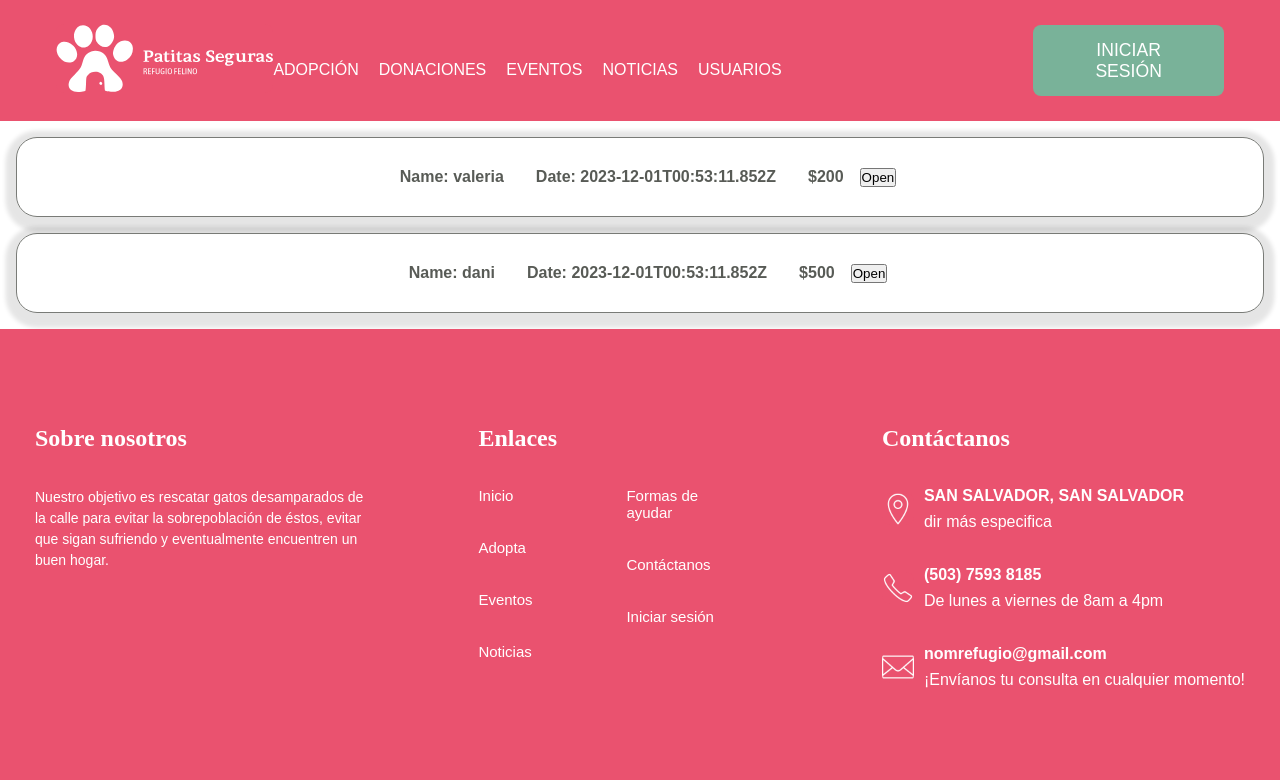
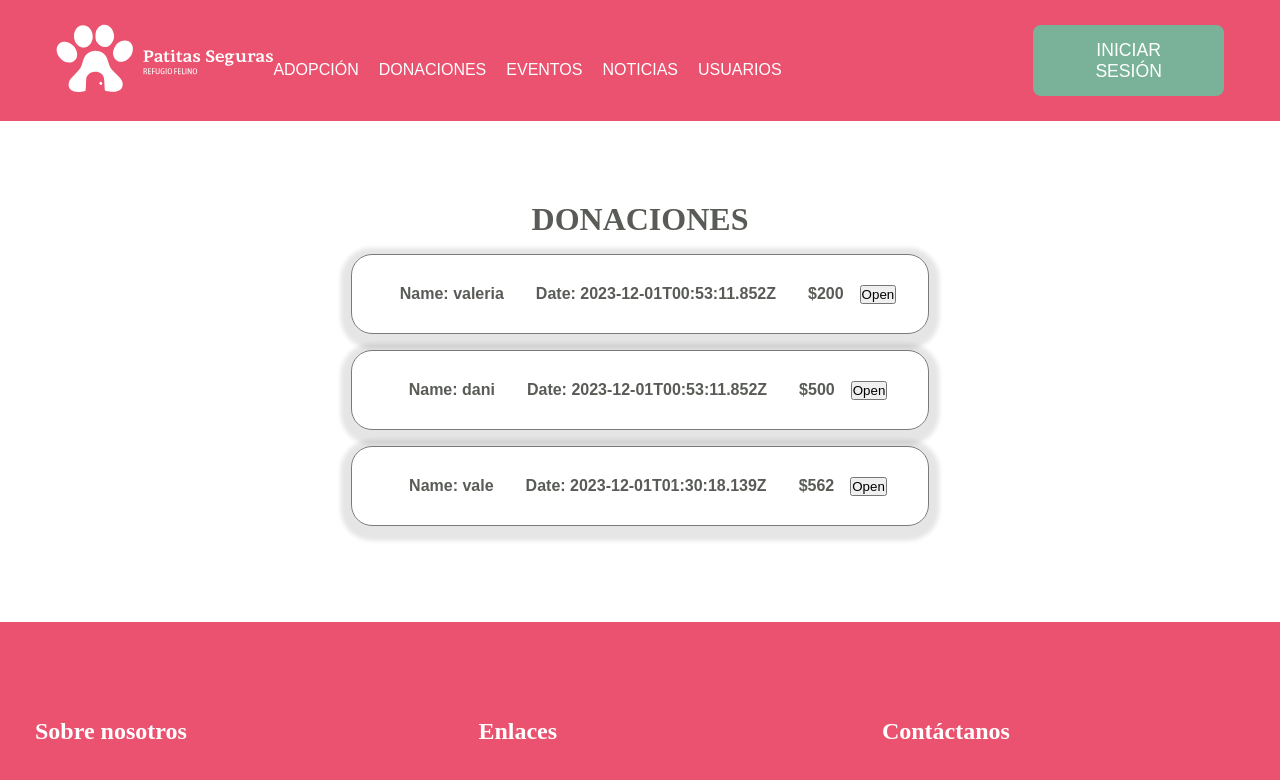
Before and after one commit to valeor0224/Proyecto-web, a React (Vite) app in the folder proyecto-equipo-13-sec-01-powerpuffs-client/: page /VerDonaciones in a window 1280 px wide. Shown: the top 780 px of the page. Built offline with nearby package versions, Linux system fonts and the light colour scheme; a web font is replaced by a local one.

Commit message:
Donaciones page everything works

```diff
--- a/proyecto-equipo-13-sec-01-powerpuffs-client/src/components/FormaPago/Tarjeta.jsx
+++ b/proyecto-equipo-13-sec-01-powerpuffs-client/src/components/FormaPago/Tarjeta.jsx
@@ -28,6 +28,7 @@ function Tarjeta({ onClose }) {
     };
 
 
+// In Tarjeta.jsx
 const handleCancel = () => {
     setCardName('');
     setCardNumber('');
@@ -35,8 +36,10 @@ function Tarjeta({ onClose }) {
     setCvv('');
     setAmount('');
 
-        onClose(); // Close the popup when cancel is clicked
+    // Pass default values or empty values to onClose
+    onClose(0, new Date()); // You can adjust the default values as needed
 };
+
 
     return (
         <div className='tarjeta-popup'>
--- a/proyecto-equipo-13-sec-01-powerpuffs-client/src/components/FormaPago/Transferencia.jsx
+++ b/proyecto-equipo-13-sec-01-powerpuffs-client/src/components/FormaPago/Transferencia.jsx
@@ -24,15 +24,18 @@ function Transferencia({ onClose }) {
         onClose(amount, new Date());
     };
 
+    // In Tarjeta.jsx
     const handleCancel = () => {
-        setRecipient('');
+        setCardName('');
+        setCardNumber('');
+        setExpiryDate('');
+        setCvv('');
         setAmount('');
-        setBanco('');
-        setCuenta('');
-        setCorreo('');
 
-        onClose(); // Close the popup when cancel is clicked
+        // Pass default values or empty values to onClose
+        onClose(0, new Date()); // You can adjust the default values as needed
     };
+
 
     return (
         <div className="transferencia-popup">
--- a/proyecto-equipo-13-sec-01-powerpuffs-client/src/components/cards/DonacionesAdminCard/DonacionesAdminCard.css
+++ b/proyecto-equipo-13-sec-01-powerpuffs-client/src/components/cards/DonacionesAdminCard/DonacionesAdminCard.css
@@ -0,0 +1,26 @@
+.Donaciones-AdminCard{
+    display: flex;
+    flex-direction: row;
+}
+
+.DonacionAdmin-Card{
+    display: flex;
+    flex-direction: row;
+    border-radius: 21.029px;
+    border: 0.526px solid rgba(88, 91, 86, 0.80);
+    box-shadow: 0px 4.20584px 4.20584px 10.5146px rgba(0, 0, 0, 0.10);
+    height: 80px;
+    min-width: 500px;
+    align-items: center;
+    justify-content: center;
+    text-align: center;
+    padding: 2rem;
+    margin: 1rem;
+    color: var(--dark-gray);
+    font-family: var(--info-font);
+    font-weight: bold;
+}
+
+.DonacionAdmin-Card p{
+    margin: 1rem;
+}
--- a/proyecto-equipo-13-sec-01-powerpuffs-client/src/components/cards/DonacionesAdminCard/DonacionesAdminCard.jsx
+++ b/proyecto-equipo-13-sec-01-powerpuffs-client/src/components/cards/DonacionesAdminCard/DonacionesAdminCard.jsx
@@ -16,7 +16,7 @@ function DonacionesAdminCard() {
             <div className="Donaciones-AdminCard">
                 <div className='container-cards-donaciones'>
                     {TransactionsDonaciones.map((TransactionsDonaciones, index) => (
-                        <div key={index} className="AdopcionAdmin-Card">
+                        <div key={index} className="DonacionAdmin-Card">
                             {/*name of object*/}
                             <p>Name: {TransactionsDonaciones.name}</p>
                             <p>Date: {TransactionsDonaciones.date}</p>
--- a/proyecto-equipo-13-sec-01-powerpuffs-client/src/components/initial-data.js
+++ b/proyecto-equipo-13-sec-01-powerpuffs-client/src/components/initial-data.js
@@ -457,7 +457,7 @@ export const TransactionsDonaciones =
         dedicar: "",
         otro: "",
         paymentMethod: "method1",
-    date:"2023-12-01T00:53:11.852Z"
+        date: "2023-12-01T00:53:11.852Z"
     },
     {
         name: "dani",
@@ -471,7 +471,21 @@ export const TransactionsDonaciones =
         dedicar: "",
         otro: "",
         paymentMethod: "method2",
-    date:"2023-12-01T00:53:11.852Z"
+        date: "2023-12-01T00:53:11.852Z"
     },
+    {
+        name: "vale",
+        apellido: "ortiz",
+        dui: "delila",
+        email: "maria@uca.com",
+        telefono: "12356",
+        departamento: "Sonsonate",
+        direccion: "casitaaa",
+        amount: "562",
+        dedicar: "actividad",
+        otro: "",
+        paymentMethod: "Tarjeta",
+        date: "2023-12-01T01:30:18.139Z"
+    }
 
     ]
--- a/proyecto-equipo-13-sec-01-powerpuffs-client/src/pages/Donation/Donation.jsx
+++ b/proyecto-equipo-13-sec-01-powerpuffs-client/src/pages/Donation/Donation.jsx
@@ -55,8 +55,8 @@ function Donation() {
         }));
 
         // Open or close popups based on the selected payment method
-        setShowTarjetaPopup(value === 'method1');
-        setShowTransferenciaPopup(value === 'method2');
+        setShowTarjetaPopup(value === 'Tarjeta');
+        setShowTransferenciaPopup(value === 'Transferencia');
     };
 
     const handleTarjetaClose = (tarjetaAmount, transactionDate) => {
@@ -147,12 +147,12 @@ function Donation() {
                         <div className='donacion-fields'>
                             <h3>Donación</h3>
                             {/* Input fields for donation amount */}
-                           {/* <label htmlFor="amount">Cantidad a donar:</label>-->
-                            <input type="number" id="amount" name="amount" min="0" step="0.01" placeholder="$" />
+                            {/* <label htmlFor="amount">Cantidad a donar:</label>-->
+                            <input type="number" id="amount" name="amount" min="0" step="0.01" placeholder="$" />*/}
 
                             <label htmlFor="dedicar">¿A que te gustaría dedicar tu donativo?</label>
                             {/* Dropdown box for "Dedicar" */}
-                            <select id="dedicar" name="dedicar">
+                            <select id="dedicar" name="dedicar" value={formData.dedicar} onChange={handleChange}>
                                 <option value="" selected disabled>Seleccione una opción</option>
                                 <option value="actividad">Actividad informativa y de asesoramiento técnico y legal</option>
                                 <option value="proyecto">Proyecto específico</option>
@@ -167,12 +167,12 @@ function Donation() {
                         <div className='formas-pago'>
                             <h3>Forma de pago</h3>
                             <label>
-                                <input type="radio" name="paymentMethod" value="method1" onChange={handlePaymentMethodChange} />
+                                <input type="radio" name="paymentMethod" value="Tarjeta" onChange={handlePaymentMethodChange} />
                                 Tarjeta
                             </label>
 
                             <label>
-                                <input type="radio" name="paymentMethod" value="method2" onChange={handlePaymentMethodChange} />
+                                <input type="radio" name="paymentMethod" value="Transferencia" onChange={handlePaymentMethodChange} />
                                 Transferencia
                             </label>
                         </div>
--- a/proyecto-equipo-13-sec-01-powerpuffs-client/src/pages/VerDonaciones/VerDonaciones.css
+++ b/proyecto-equipo-13-sec-01-powerpuffs-client/src/pages/VerDonaciones/VerDonaciones.css
@@ -0,0 +1,12 @@
+.Ver-Donaciones{
+    display: flex;
+    flex-direction: column;
+    align-items: center;
+    justify-content: center;
+    padding: 5rem;
+}
+
+.Ver-Donaciones h1 {
+    font-family: var(--titles-font);
+    color: var(--dark-gray);
+}
--- a/proyecto-equipo-13-sec-01-powerpuffs-client/src/pages/VerDonaciones/VerDonaciones.jsx
+++ b/proyecto-equipo-13-sec-01-powerpuffs-client/src/pages/VerDonaciones/VerDonaciones.jsx
@@ -8,8 +8,8 @@ function VerDonaciones() {
   return (
     <>
       <div className="Ver-Donaciones">
+      <h1 className='titulo-donaciones-admin'>DONACIONES</h1>
         <DonacionesAdminCard/>
-
       </div>
     </>
   );
```
Lines whose indentation alone changed are shown as unchanged.
